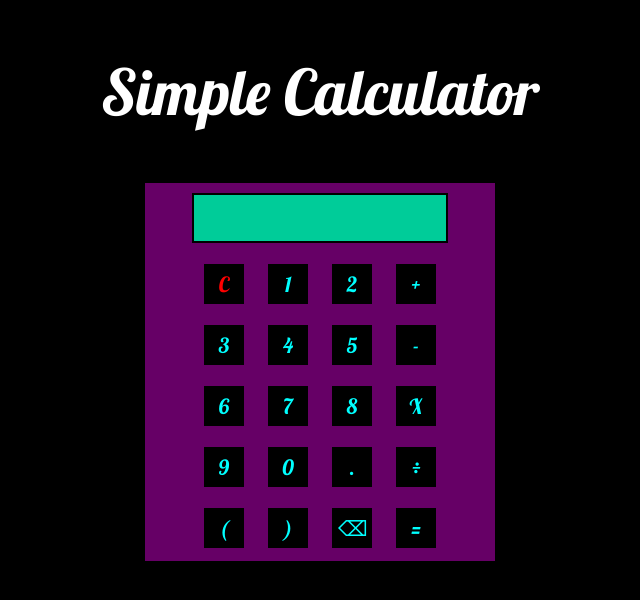
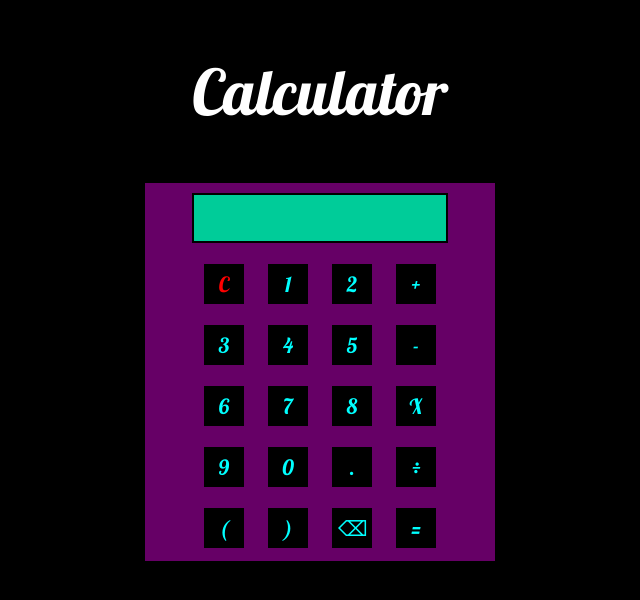
Before and after one commit to jeremiahogutu/calculator, a plain HTML site: page index.html in a window 1280 px wide. Shown: the whole page, without its empty margins (320-960 px from the left). Drawn offline with Linux system fonts and the light colour scheme.

Commit message:
edited heading

```diff
--- a/index.html
+++ b/index.html
@@ -10,7 +10,7 @@
 </head>
 <body>
     <div class="wrapper">
-    <div><h1 class="text-center">Simple Calculator</h1></div>
+    <div><h1 class="text-center">Calculator</h1></div>
     <div>
     <form class="container text-center" name="calc">
         <input id="display" type="text">
```
